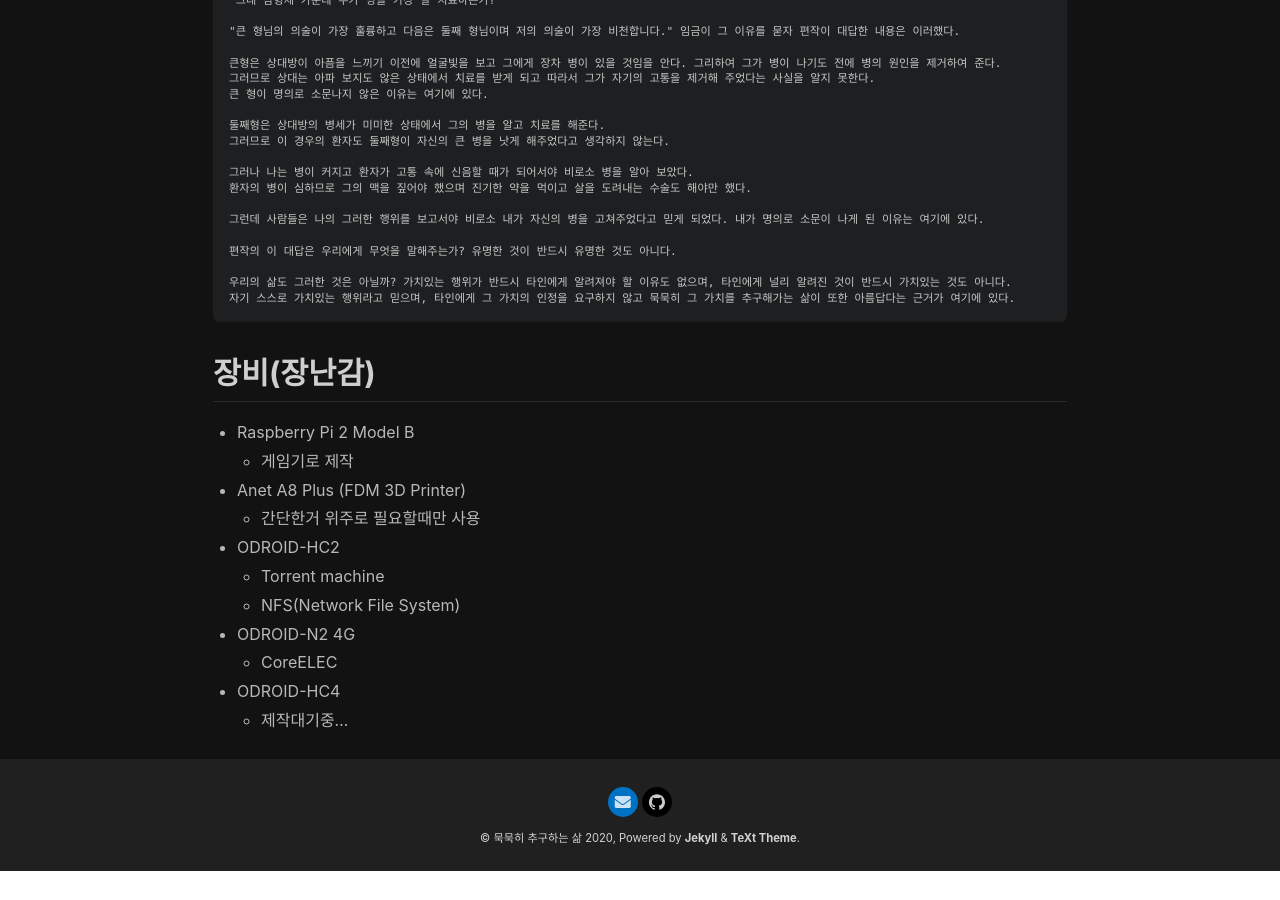
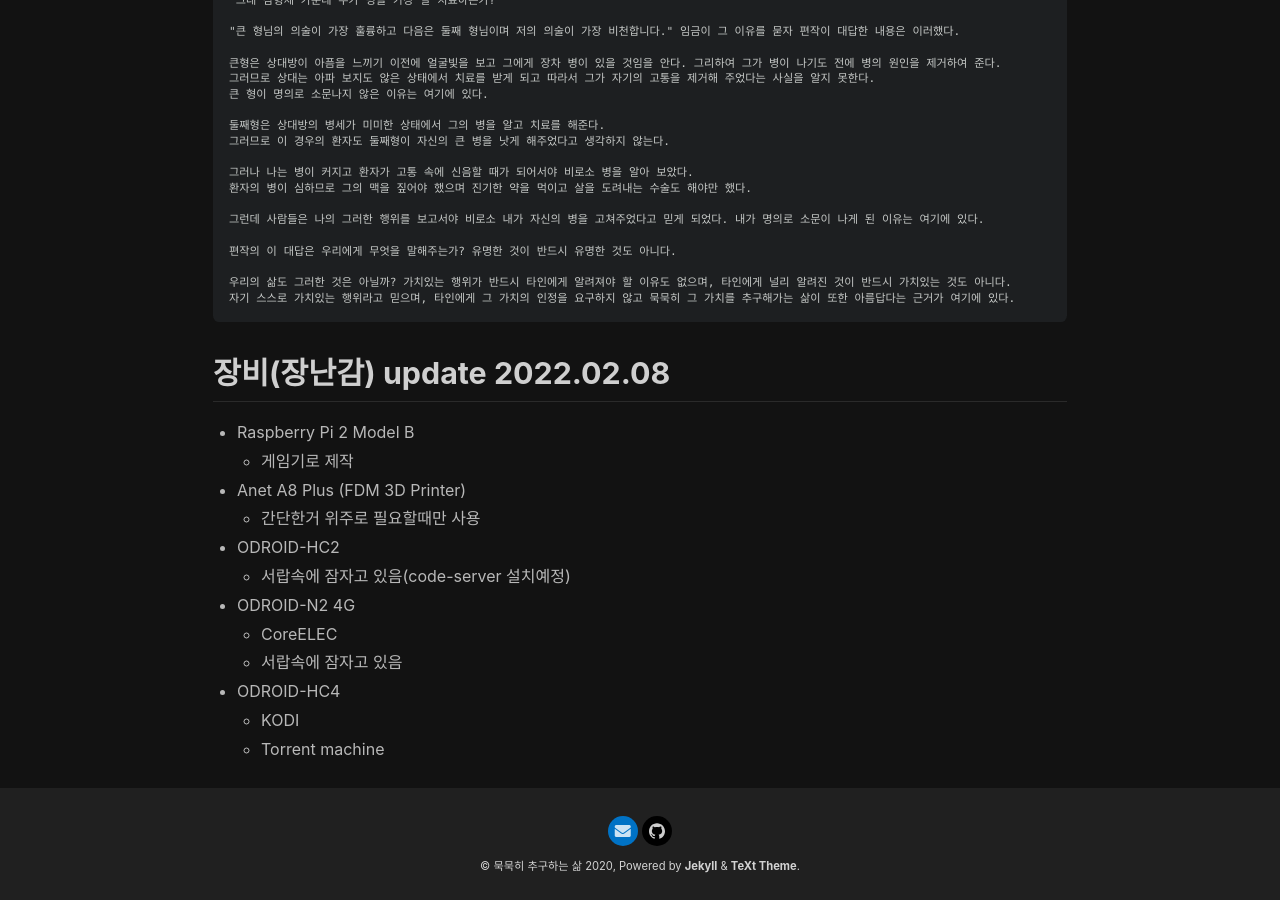
Before and after one commit to hyowon95/hyowon95.github.io, a Jekyll site: the page built from about.md, in a window 1280 px wide and 900 px high, scrolled down 578 px. Built offline with Jekyll 4.4.1, drawn with Linux system fonts in a browser that asks for light colours; nearby versions of some CDN libraries; our own code applies the rules of GitHub Pages for plain Markdown files; before the commit the page ends 1449 px from its top, so only the background shows below that.

Commit message:
소개(about) 페이지 업데이트

````diff
--- a/about.md
+++ b/about.md
@@ -62,15 +62,16 @@ key: page-about
 자기 스스로 가치있는 행위라고 믿으며, 타인에게 그 가치의 인정을 요구하지 않고 묵묵히 그 가치를 추구해가는 삶이 또한 아름답다는 근거가 여기에 있다.
 ```
 
-## 장비(장난감)
+## 장비(장난감) update 2022.02.08
 * Raspberry Pi 2 Model B
   * 게임기로 제작
 * Anet A8 Plus (FDM 3D Printer)
   * 간단한거 위주로 필요할때만 사용
 * ODROID-HC2
-  * Torrent machine
-  * NFS(Network File System)
+  * 서랍속에 잠자고 있음(code-server 설치예정)
 * ODROID-N2 4G
   * CoreELEC
+  * 서랍속에 잠자고 있음
 * ODROID-HC4
-  * 제작대기중...
+  * KODI
+  * Torrent machine
````
